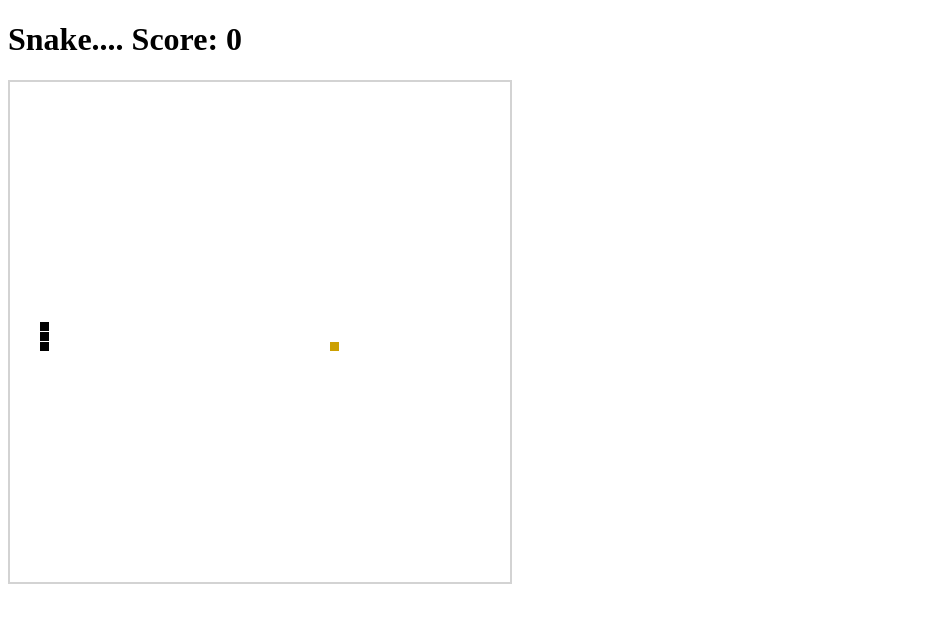
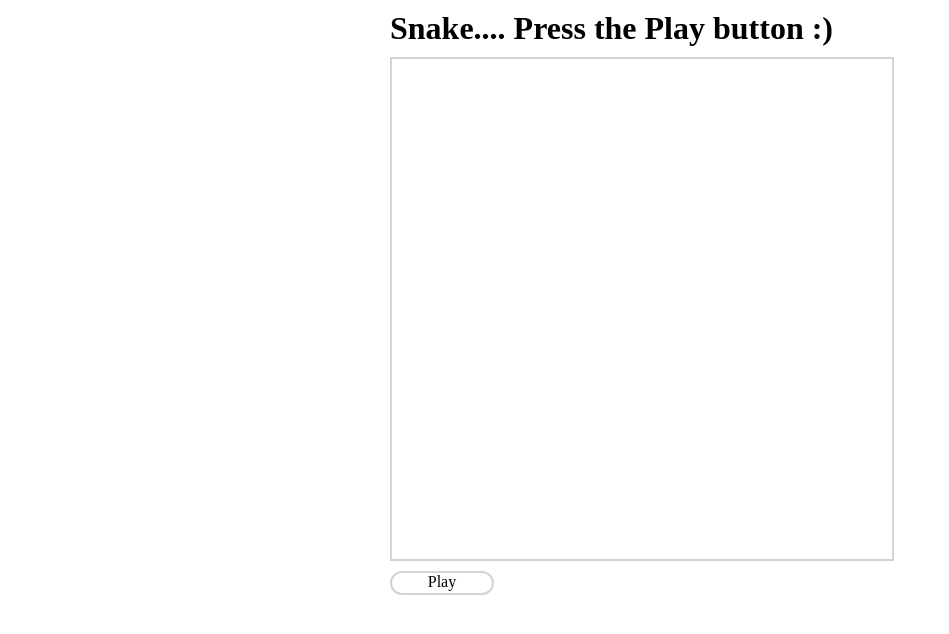
Before and after one commit to joeross999/Snake, a plain HTML site: page index.html in a window 1280 px wide. Shown: the whole page, without its empty margins (0-949 px from the left). Drawn offline with Linux system fonts and the light colour scheme.

Commit message:
added play button.  Reorganized init functions

```diff
--- a/app.js
+++ b/app.js
@@ -1,11 +1,11 @@
 var model = {
+    ctx: this,
     directions: {
         up: {vertical: -1, horizontal: 0},
         down: {vertical: 1, horizontal: 0},
         right: {vertical: 0, horizontal: 1},
         left: {vertical: 0, horizontal: -1}
     },
-    coins: [],
     // walls: [ [[-1, -1], [-1, 491]] , [[-1, 491], [491, 491]] , [[491, 491], [491, -1]] , [[-1, -1], [491, -1]] ]
     walls: {
         vertical: [
@@ -18,17 +18,34 @@ var model = {
         ],
 
     },
-    score: 0,
-    gameStates: {
+    score: {text: 0},
+
+    currentGameState: {},
+    init: function(){
+        model.gameStates = {
             over: {
-            headerText: "Game Over :("
+                headerText: "Game Over :(",
+                scoreText: {text: ""},
+                playBtnText: "Play Again"
             },
             play: {
-            headerText: "Score: "
+                headerText: "Score: ",
+                scoreText: model.score,
+                playBtnText: "End Game"
             },
             start: {
-            headerText: "Press the Play button :)"
+                headerText: "Press the Play button :)",
+                scoreText: {text: ""},
+                playBtnText: "Play"
             }
+        };
+        model.headerText = "Score: "
+        model.score.text = 0;
+        model.coins = [];
+        model.coins.push(new object.Coin(controller.randomPosition()));
+        model.snake = new object.Snake();
+        model.currentGameState = model.gameStates.start;
+        console.log(this);
     }
 };
 
@@ -115,14 +132,17 @@ var object = {
 
 
 var view = {
-    score: "",
-    canvas: "",
-    context: "",
-    headerText: ""
+    init: function(){
+        view.canvas = document.getElementById("canvas");
+        view.context = view.canvas.getContext("2d");
+        view.score = document.getElementsByClassName("score")[0];
+        view.headerText = document.getElementsByClassName("header-text")[0];
+        view.playBtn = document.getElementById("playBtn");
+        view.playBtn.addEventListener("click", controller.playBtnClick, false);
+    }
 }
 
 var controller = {
-    gameState: {},
     collision: []
 };
 
@@ -143,6 +163,10 @@ controller.keypressHandler = function(e){
             break;
     }
 };
+
+controller.playBtnClick = function(){
+    model.currentGameState = model.gameStates.play;
+}
 
 controller.detectCollisions = function(){
     controller.collision = [];
@@ -187,7 +211,10 @@ controller.randomNumber = function(min, max){
 
 controller.gameLoop = function(){
     console.log(JSON.parse(JSON.stringify(model.snake.blocks)));
+    console.log(JSON.parse(JSON.stringify(model.score)));
+    console.log(JSON.parse(JSON.stringify(model.currentGameState)));
     setTimeout(function() {
+        if(model.currentGameState === model.gameStates.play){
             model.snake.move.go();
             controller.detectCollisions();
             if(controller.collision.length > 0){
@@ -195,29 +222,28 @@ controller.gameLoop = function(){
                     controller.gameOver();
                 }
                 if(controller.collision[0].type =="coin"){
-                model.score++;
+                    model.score.text++;
                     model.coins.pop();
                     model.coins.push(new object.Coin(controller.randomPosition()));
                     model.snake.increaseLength();
                 }
             }
+        }
         controller.draw();
-        if(controller.gameState === model.gameStates.play){
         controller.gameLoop();
-        }
     }, 200);
 };
 
 controller.gameOver = function(){
-    controller.gameState = model.gameStates.over;
-    model.score = "";
+    model.currentGameState = model.gameStates.over;
     // Need some sort of game over animation
 }
 
 controller.draw = function(){
-    view.score.innerHTML = model.score;
-    view.headerText.innerHTML = controller.gameState.headerText;
-    if(controller.gameState === model.gameStates.play){
+    view.score.innerHTML = model.currentGameState.scoreText.text;
+    view.headerText.innerHTML = model.currentGameState.headerText;
+    view.playBtn.innerHTML = model.currentGameState.playBtnText;
+    if(model.currentGameState === model.gameStates.play){
     controller.fillCanvas();
     }
 }
@@ -233,17 +259,9 @@ controller.fillCanvas = function(){
 
 controller.init = function(){
     // Get view elements
-    view.canvas = document.getElementById("canvas");
-    view.context = view.canvas.getContext("2d");
-    view.score = document.getElementsByClassName("score")[0];
-    view.headerText = document.getElementsByClassName("header-text")[0];
+    view.init();
     // Set initial Model elements
-    model.headerText = "Score: "
-    model.score = 0;
-    model.snake = new object.Snake();
-    model.coins.push(new object.Coin(controller.randomPosition()));
-    model.score = 0;
-    controller.gameState = model.gameStates.play;
+    model.init();
     // Draw scene
     controller.draw();
     controller.gameLoop();
--- a/index.html
+++ b/index.html
@@ -5,8 +5,15 @@
     <link rel="stylesheet" href="style.css">
 </head>
 <body>
-    <h1>Snake....  <span class="header-text">Score: </span><span class="score"></span></h1>
-    <canvas id="canvas" width="500" height="500"></canvas>
+    <div id="wrapper">
+        <div id="game">
+            <h1>Snake....  <span class="header-text">Score: </span><span class="score"></span></h1>
+            <div id="playArea">
+                <canvas id="canvas" width="500" height="500"></canvas>
+            </div>
+            <div id="playBtn"></div>
+        </div>
+    </div>
     <script src="app.js"></script>
 </body>
 </html>
--- a/style.css
+++ b/style.css
@@ -1,3 +1,34 @@
 canvas{
+    width: 100%;
+    height: 100%;
+}
+
+h1 {
+    margin: 10px 0;
+}
+
+#wrapper{
+    width: 100%;
+}
+
+#game {
+    margin: 0 auto;
+    width: 500px;;
+}
+
+#playBtn{
+    width: 100px;
+    height: 20px;
+    border: 2px solid lightgray;
+    border-radius: 20px;
+    margin-top: 10px;
+    text-align: center;
+    vertical-align: middle;
+    cursor: pointer;
+}
+
+#playArea{
+    width: 500px;
+    height: 500px;
     border: 2px solid lightgray;
 }
```
Lines whose indentation alone changed are shown as unchanged.
